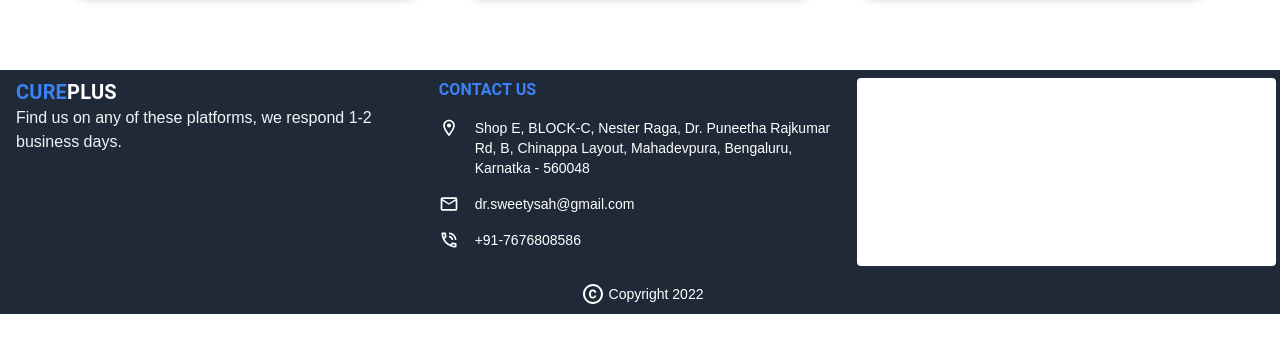
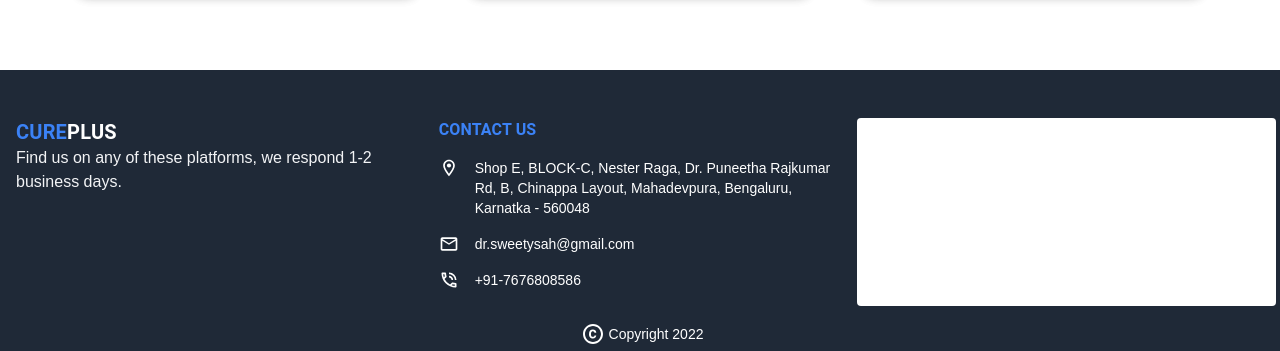
Before and after one commit to itsAdityaRathore/cure_plus, a React (Create React App) app: page / in a window 1280 px wide. Shown: the part 1554-1905 px from the top of the page. Before the commit the page ends 1868 px from the top, so only its background shows below. Built offline with nearby package versions, Linux system fonts and the light colour scheme.

Commit message:
padding added

```diff
--- a/src/components/footer/Footer.js
+++ b/src/components/footer/Footer.js
@@ -8,7 +8,7 @@
 function Footer() {
   return (
     <>
-      <footer className="bg-gray-800 text-white">
+      <footer className="bg-gray-800 text-white pt-10">
         <Box className=" grid lg:grid-flow-row grid-cols-3 ">
           <Box className="lg:col-span-1 md:col-span-2 col-span-3 my-1 px-1 mx-1 h-min">
             <Paper elevation={0} className=" bg-transparent px-2 py-1">
```
